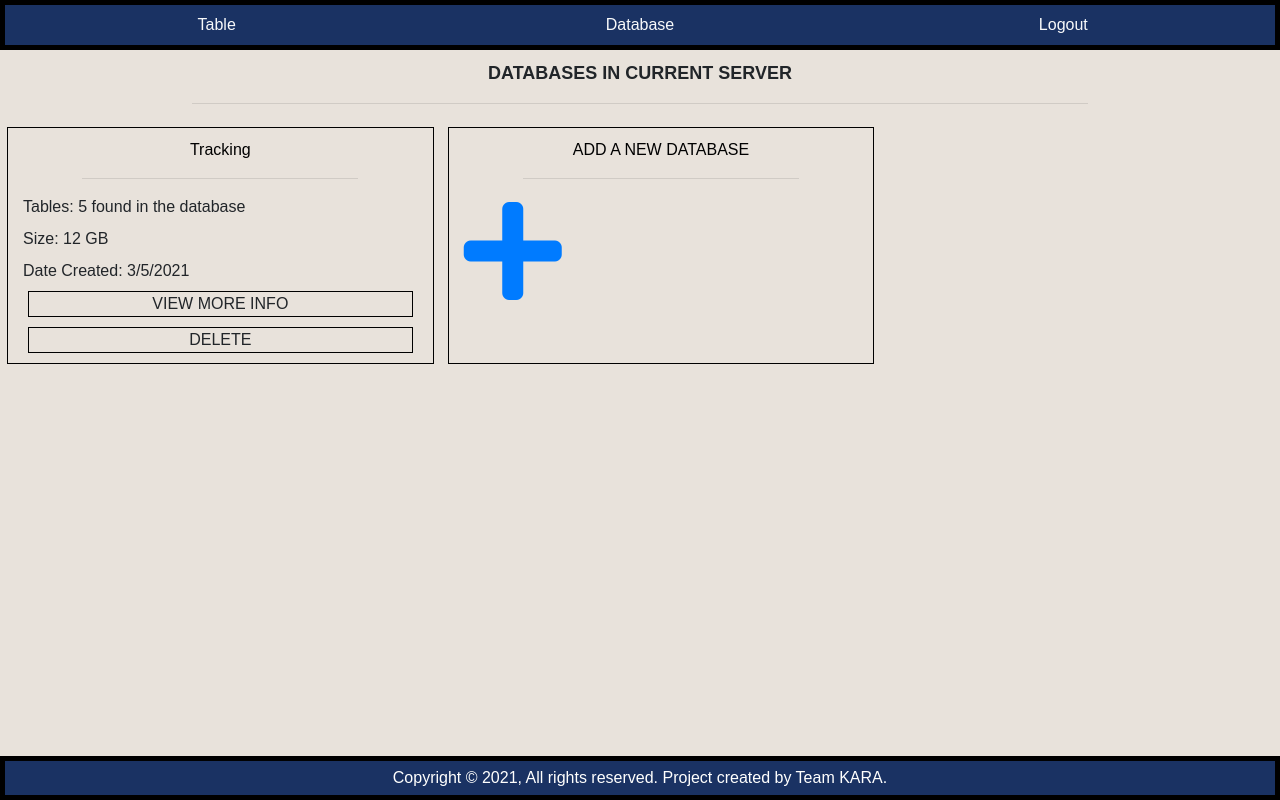
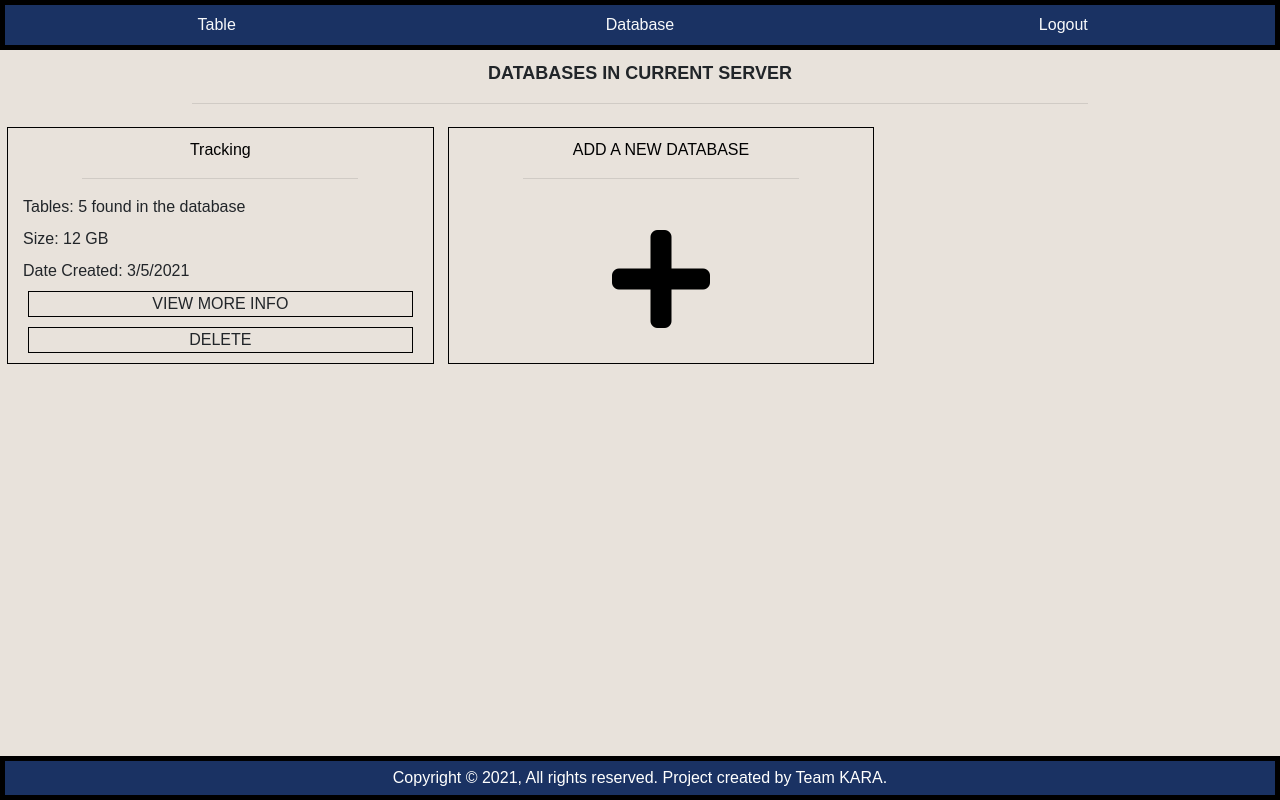
Before and after one commit to AbdulBaseetShabi/KARA, a React (Create React App) app in the folder client/: page /databases/view in a window 1280 px wide. Built offline with nearby package versions, Linux system fonts and the light colour scheme; a web font is replaced by a local one.

Commit message:
code refactor

```diff
--- a/client/src/App.css
+++ b/client/src/App.css
@@ -61,3 +61,10 @@
     text-decoration: none;
     color: #FFFFFE!important;
 }
+
+.big-plus{
+    text-align: center;
+    width: 100%;
+    color: black;
+    line-height: inherit;
+}
--- a/client/src/routes/databases/view/databases-view.js
+++ b/client/src/routes/databases/view/databases-view.js
@@ -50,7 +50,7 @@ class DatabasesView extends React.Component {
             <a href="/databases">
               <label className="center-label" id="add-new-db-label">ADD A NEW DATABASE</label>
               <hr className="header-hr" />
-              <i className="fas fa-plus fa-7x"></i>
+              <i className="fas fa-plus fa-7x big-plus"></i>
             </a>
           </div>
         </div>
--- a/client/src/routes/table/view/table-view.css
+++ b/client/src/routes/table/view/table-view.css
@@ -9,10 +9,3 @@
     text-decoration: underline;
     font-style: italic;
 }
-
-#big-plus{
-    text-align: center;
-    width: 100%;
-    color: black;
-    line-height: inherit;
-}
--- a/client/src/routes/table/view/table-view.js
+++ b/client/src/routes/table/view/table-view.js
@@ -48,7 +48,7 @@ function TableView() {
             <a href="/databases">
               <label className="center-label" id="add-new-db-label">ADD A NEW TABLE</label>
               <hr className="header-hr" />
-              <i className="fas fa-plus fa-7x" id="big-plus"></i>
+              <i className="fas fa-plus fa-7x big-plus"></i>
             </a>
           </div>
         </div>
```
